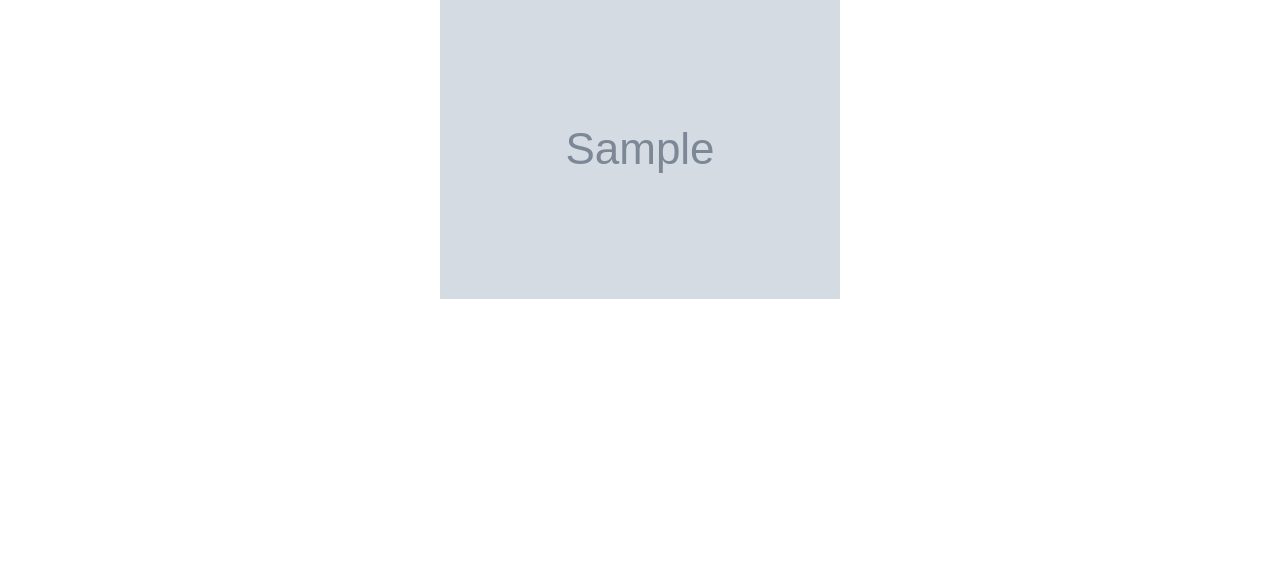
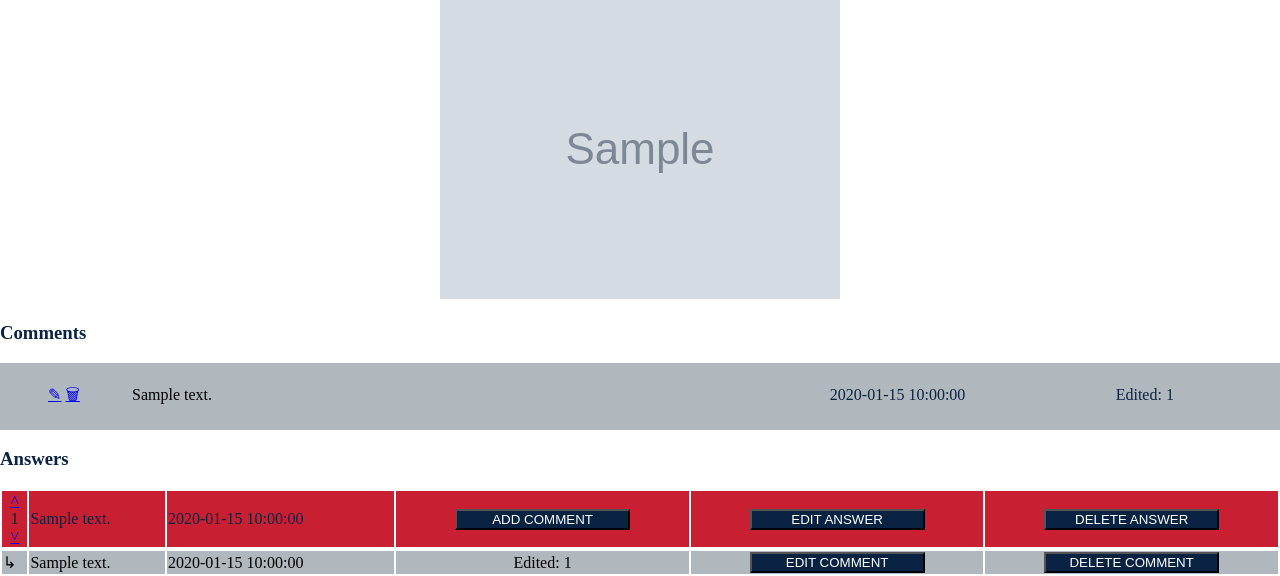
Before and after one commit to Blasko-Peter/Q-and-A, a Flask app: template templates/question.html in a window 1280 px wide. Shown: the part 314-890 px from the top of the page. Before the commit the page ends 613 px from the top, so only its background shows below. Run offline with Flask 2, Linux system fonts and the light colour scheme; the template is opened without the code that fills it: most values are stand-ins (such as "Sample title", 1, 10 or a date in 2020); grey boxes marked "Sample" are stand-in pictures.

Commit message:
question.html design is ok and I can delete a question

```diff
--- a/server.py
+++ b/server.py
@@ -93,6 +93,13 @@ def display_question(question_id):
                            actual_answer=answer_list, comment_to_answer_list=comment_to_answer_list, comments=comments)
 
 
+@app.route('/question/<question_id>/delete')
+def delete_question(question_id):
+    data_manager.sql_delete(question_id)
+    return redirect('/')
+
+
+
 if __name__ == '__main__':
     app.run(host='127.0.0.1',
             port=5000,
--- a/static/style_question.css
+++ b/static/style_question.css
@@ -66,7 +66,7 @@ text-align: center
 }
 
 .view {
-width: 20%;
+width: 19%;
 color: #0A2342;
 text-align: center
 }
@@ -74,3 +74,17 @@ text-align: center
 h3 {
 color: #0A2342
 }
+
+.comments {
+background: #B0B7BD;
+padding: 20px 0;
+margin: 1px 0
+}
+
+.comment {
+display: inline-block;
+}
+
+.grey {
+background: #B0B7BD
+}
--- a/templates/question.html
+++ b/templates/question.html
@@ -48,7 +48,7 @@
                 </td>
                 <td class="title"><h2>{{ actual_question[0]['title'] }}</h2></td>
                 <td class="sub-time">{{ actual_question[0]['submission_time'] }}</td>
-                <td class="view">view number: {{ actual_question[0]['view_number'] }}</td>
+                <td class="sub-time">view number: {{ actual_question[0]['view_number'] }}</td>
             </tr>
         </table>
     </div>
@@ -60,5 +60,64 @@
             <img src="/static/images/{{ actual_question[0]['image'] }}" height="300">
         {% endif %}
     </div>
+    <div>
+        {% if comments %}
+            <h3>Comments</h3>
+                {% for comment in comments %}
+                        <div class="comments">
+                            <div class="comment vote center">
+                                <a href="/comments/{{ comment['id'] }}/edit">&#9998;</a>
+                                <a href="/comments/{{ comment['id'] }}/delete" onclick="return confirm('Are you sure you want to delete this item?');">&#128465;</a>
+                            </div>
+                            <div class="comment title">{{ comment['message'] }}</div>
+                            <div class="comment view">{{ comment['submission_time'] }}</div>
+                            <div class="comment view">Edited: {{ comment['edited_count'] }}</div>
+                        </div>
+                {% endfor %}
+        {% else %}
+            <h3>No comments yet</h3>
+        {% endif %}
+    </div>
+
+
+    <div class="data_container">
+        {% if actual_answer %}
+            <h3>Answers</h3>
+            <table>
+                {% for item in actual_answer %}
+                    <tr class="table-header">
+                        <td>
+                            <div class="center">
+                                <div><a href="/answer/{{ item['question_id'] }}/{{ item['id'] }}/vote-up">&#708;</a></div>
+                                <div>{{ item['vote_number'] }}</div>
+                                <div><a href="/answer/{{ item['question_id'] }}/{{ item['id'] }}/vote-down">&#709;</a></div>
+                            </div>
+                        </td>
+                        <td>{{ item['message'] }}</td>
+                        <td>{{ item['submission_time'] }}</td>
+                        <td><form class="center" action="/answer/{{ item.id }}/new-comment"><input class="btn" type="submit" value="Add Comment"></form></td>
+                        <td><form class="center" action="/answer/{{ item.id }}/edit"><input class="btn" type="submit" value="Edit Answer"></form></td>
+                        <td><form class="center" action="/answer/{{ item.question_id }}/{{ item.id }}/delete"><input class="btn" type="submit" value="Delete Answer"></form></td>
+                    </tr>
+                    <tr>
+                        {% for items in comment_to_answer_list %}
+                            <tr class="grey">
+                            {% if items['answer_id'] == item['id'] %}
+                                <td>&#x21B3;</td>
+                                <td>{{ items['message'] }}</td>
+                                <td>{{ items['submission_time'] }}</td>
+                                <td class="center">Edited: {{ items['edited_count'] }}</td>
+                                <td class="center"><form action="/comments/{{ items['id'] }}/edit"><input class="btn" type="submit" value="Edit Comment"></form></td>
+                                <td class="center"><form action="/comments/{{ items['id'] }}/delete" onclick="return confirm('Are you sure you want to delete this item?');"><input class="btn" type="submit" value="Delete Comment"></form></td>
+                            {% endif %}
+                            </tr>
+                        {% endfor %}
+                    </tr>
+                {% endfor %}
+            </table>
+        {% endif %}
+    </div>
+
+
 </body>
 </html>
```
Also changed, not shown: data_manager.py (+8 -0 lines).
